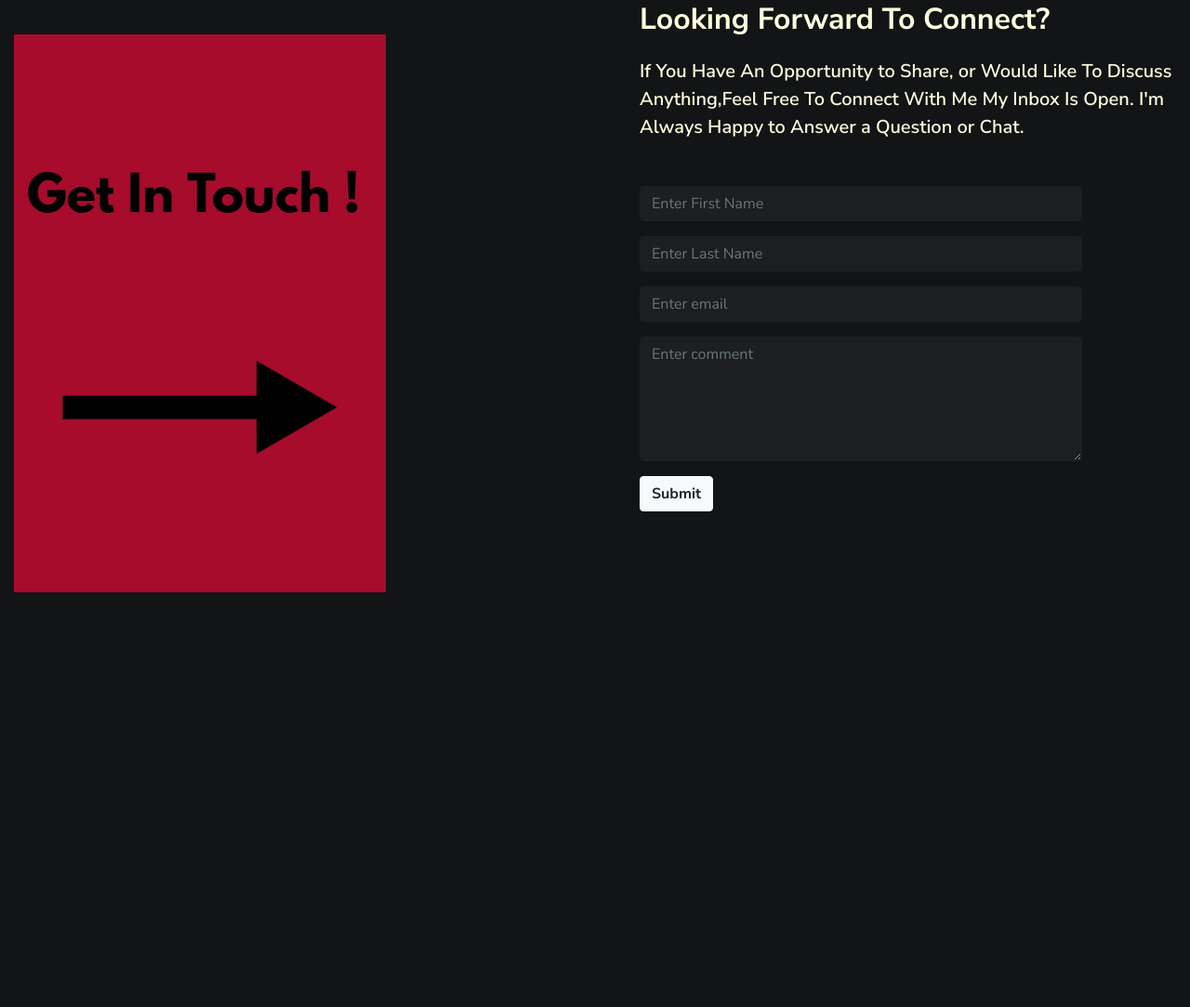
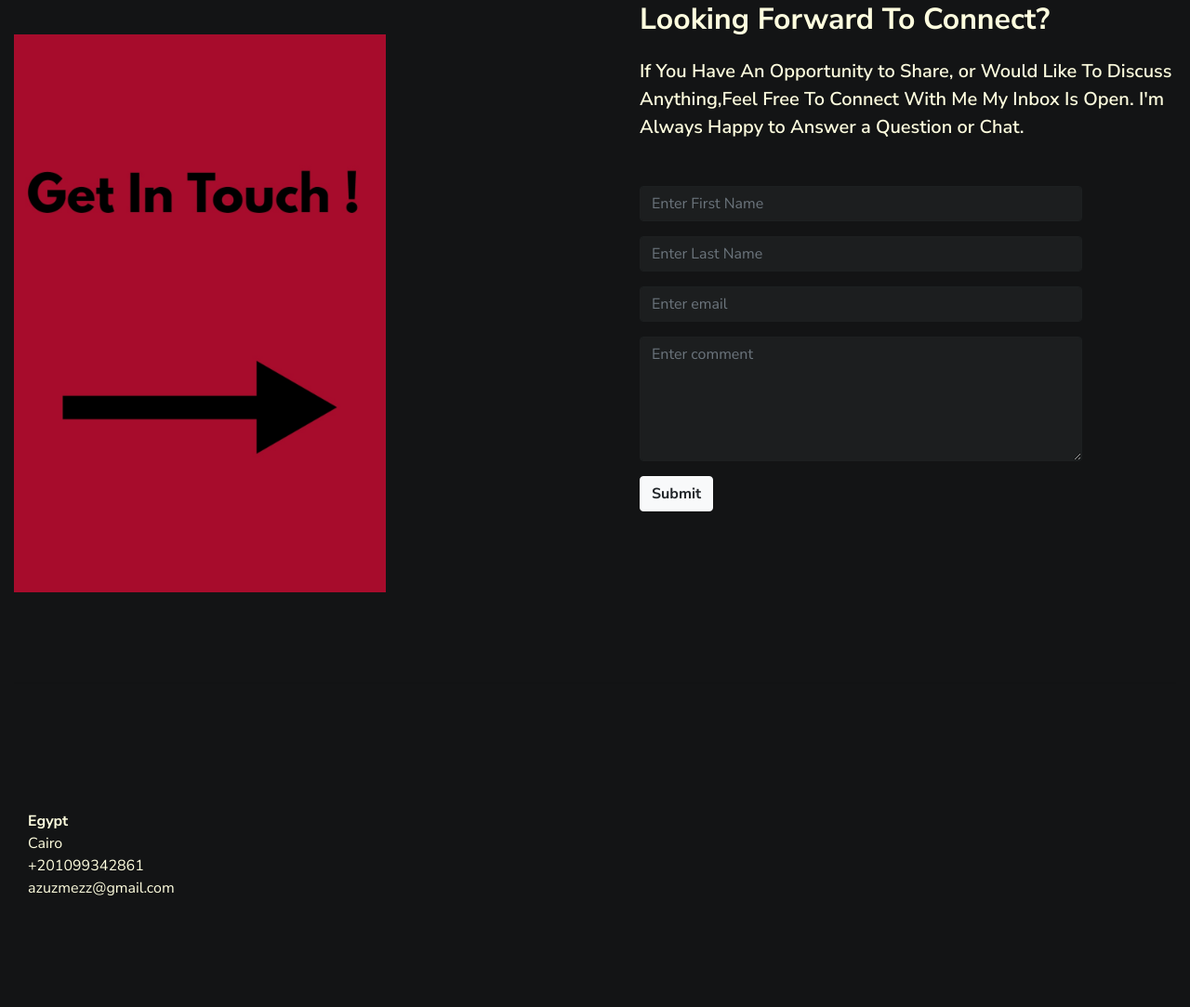
Before and after one commit to azuzmohd/Portfolio, a website: page contact.html in a window 1280 px wide. Shown: the part 109-1192 px from the top of the page at 93% size. Before the commit the page ends 860 px from the top, so only its background shows below. Drawn offline with Linux system fonts and the light colour scheme.

Commit message:
Update contact.html

```diff
--- a/contact.html
+++ b/contact.html
@@ -119,6 +119,18 @@
                     <!-- end:col -->
                 </div>
                 <hr class="mt-5">
+                <footer><div class="col-md-6">
+                    <p>
+                        <strong>Egypt</strong>
+                        <br>
+                        Cairo
+                        <br>
+                        +201099342861
+                        <br>
+                         azuzmezz@gmail.com
+                    </p>
+                    </div>
+                </footer>
             </div>
         </section>
     </main>
```
